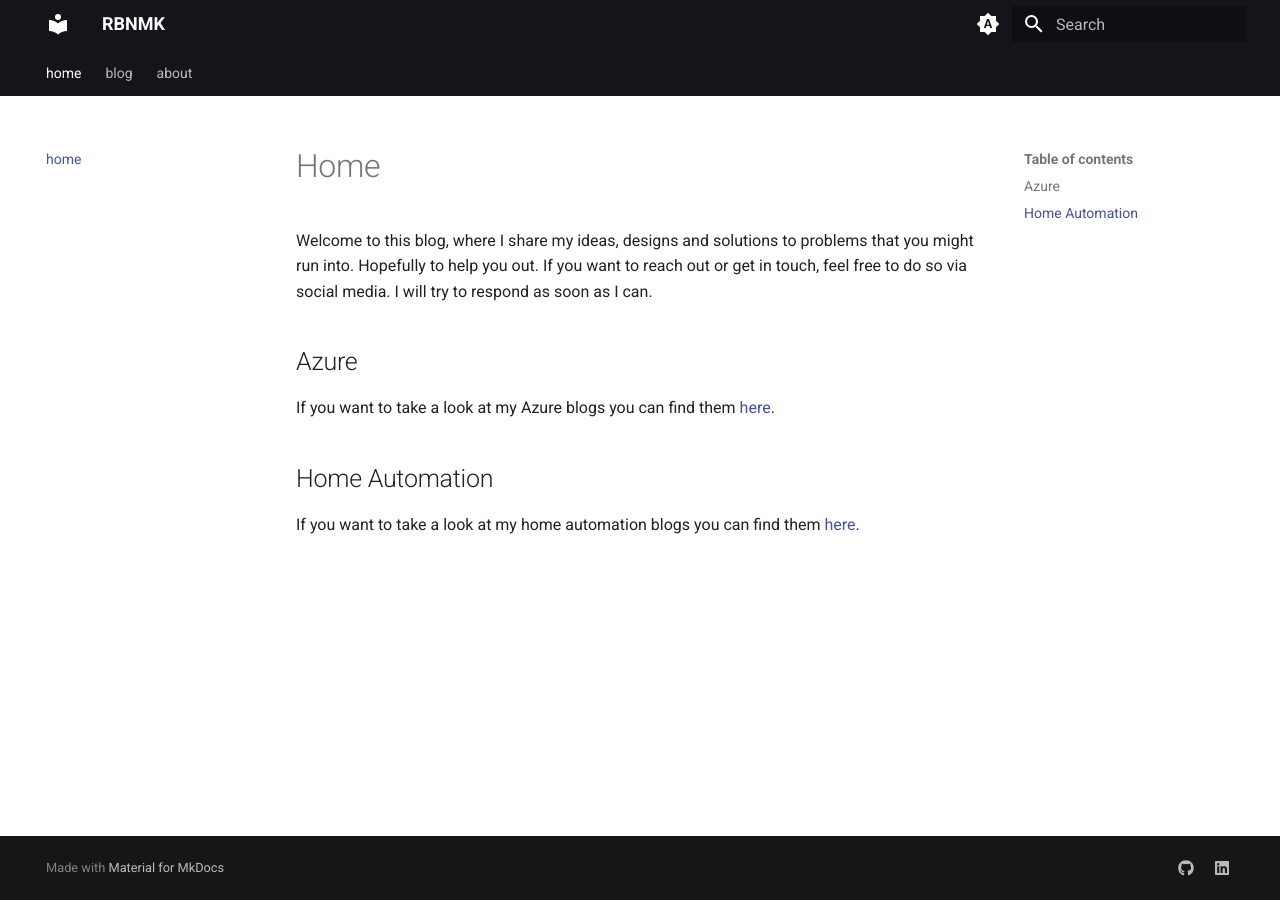
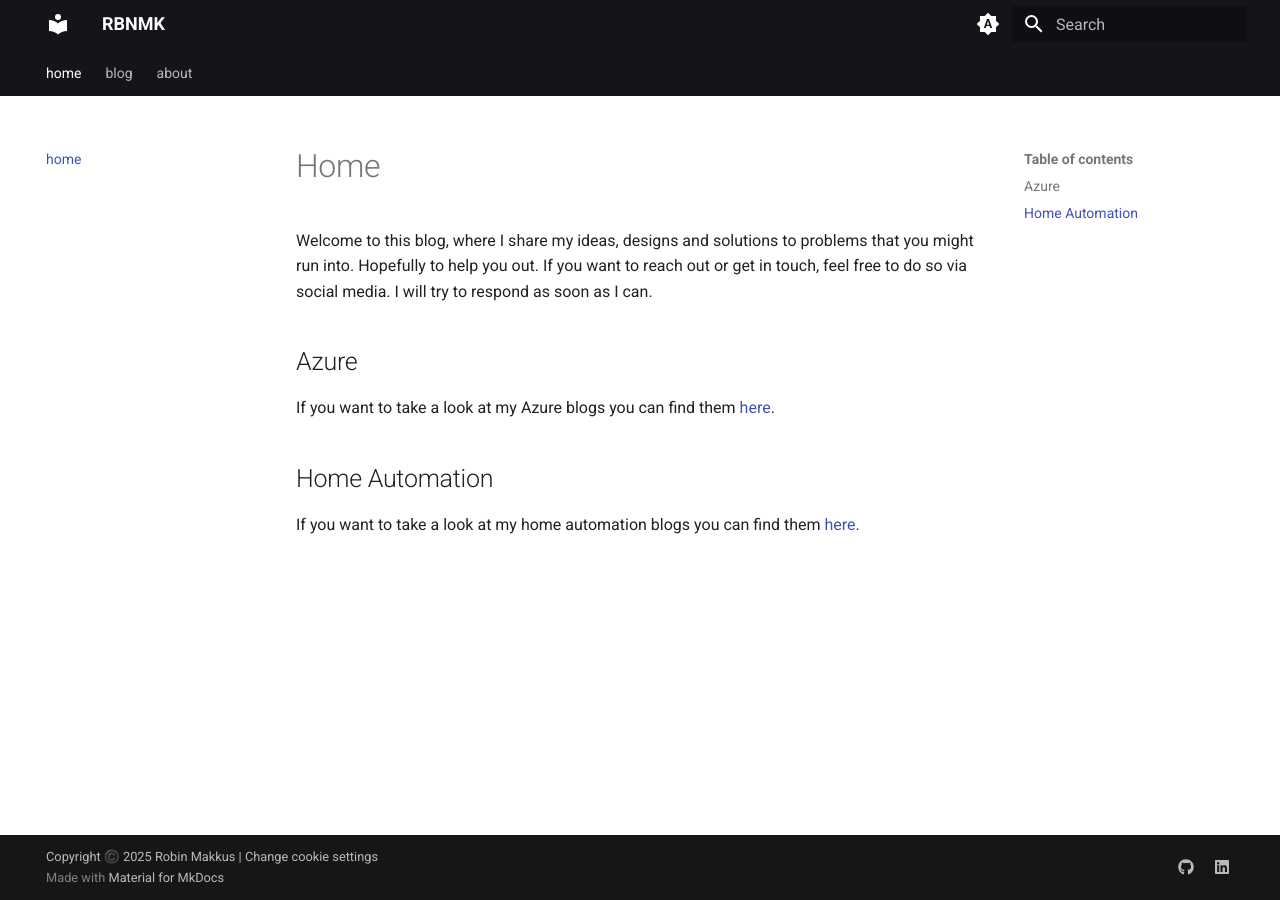
Before and after one commit to rbnmk/rbnmk.github.io, an MkDocs documentation site: the page built from docs/index.md, in a window 1280 px wide. Built offline with MkDocs 1.6.1 and Material for MkDocs 9.7.7, drawn with Linux system fonts in a browser that asks for light colours.

Commit message:
Add copyright notice and cookie settings link to mkdocs.yaml

```diff
--- a/mkdocs.yaml
+++ b/mkdocs.yaml
@@ -128,3 +128,7 @@ extra:
       as to measure the effectiveness of my documentation and whether users
       find what they're searching for. With your consent, you're helping us to
       make my page better.
+
+copyright: >
+  Copyright ©️ 2025 Robin Makkus |
+  <a href="#__consent">Change cookie settings</a>
```
